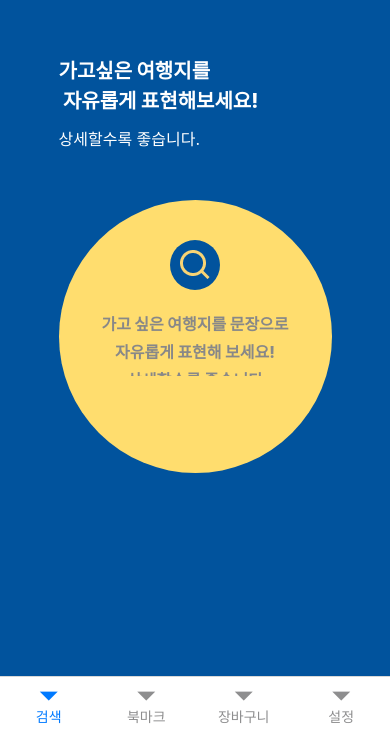
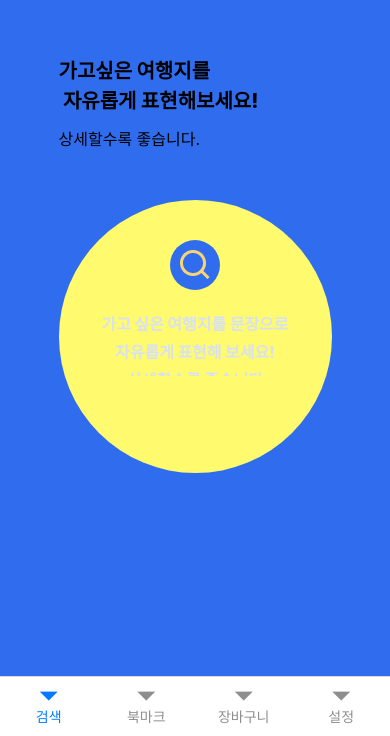
Before and after one commit to Forzzle/Ambby_FE, a React Native app: screen / in a window 390 px wide. Shown: the part 108-844 px from the top of the page. Built offline with nearby package versions, Linux system fonts and the light colour scheme; what react-native-sound would draw is missing.

Commit message:
feat: 설정 사항 asyncStorage 영구 저장

```diff
--- a/src/contexts/CartContext.js
+++ b/src/contexts/CartContext.js
@@ -1,25 +1,43 @@
-import React, {createContext, useContext, useState} from 'react';
+import React, {createContext, useContext, useState, useEffect} from 'react';
+import AsyncStorage from '@react-native-async-storage/async-storage';
 
 const CartContext = createContext();
 
 export const CartProvider = ({children}) => {
   const [places, setPlaces] = useState([]);
 
-  const addPlace = place => {
+  useEffect(() => {
+    const loadCart = async () => {
+      const storedPlaces = await AsyncStorage.getItem('places');
+      if (storedPlaces) {
+        setPlaces(JSON.parse(storedPlaces));
+      }
+    };
+
+    loadCart();
+  }, []);
+
+  const addPlace = async place => {
     setPlaces(prev => {
-      if (prev.some(p => p.id === place.id)) {
-        return prev;
-      }
-      return [...prev, place];
+      const updatedPlaces = prev.some(p => p.id === place.id)
+        ? prev
+        : [...prev, place];
+      AsyncStorage.setItem('places', JSON.stringify(updatedPlaces)); // Save updated places
+      return updatedPlaces;
     });
   };
 
-  const removePlace = id => {
-    setPlaces(prev => prev.filter(p => p.id !== id));
+  const removePlace = async id => {
+    setPlaces(prev => {
+      const updatedPlaces = prev.filter(p => p.id !== id);
+      AsyncStorage.setItem('places', JSON.stringify(updatedPlaces)); // Save updated places
+      return updatedPlaces;
+    });
   };
 
-  const clearCart = () => {
+  const clearCart = async () => {
     setPlaces([]);
+    await AsyncStorage.removeItem('places'); // Clear cart in AsyncStorage
   };
 
   return (
--- a/src/contexts/themeContext.js
+++ b/src/contexts/themeContext.js
@@ -1,4 +1,5 @@
-import React, {createContext, useContext, useState} from 'react';
+import React, {createContext, useContext, useState, useEffect} from 'react';
+import AsyncStorage from '@react-native-async-storage/async-storage';
 
 const ThemeContext = createContext();
 
@@ -6,13 +7,14 @@ const themes = {
   default: {
     mode: 'light',
     colors: {
-      background: '#F2EEE0',
-      primary: '#01539D',
-      text: '#ffffff',
-      secondary: '#FFDD6E',
-      accent: '#4077a7',
-      border: '#aaaaaa',
-      placeholder: '#888888',
+      background: '#F5F9FF',
+      primary: '#306DEE',
+      textPrimary: '#222222',
+      textOnPrimary: '#ffffff',
+      secondary: '#FFFA6E',
+      accent: '#C9DBFF',
+      disabled: '#B0B0B0',
+      placeholder: '#D7E1F5',
     },
   },
   yellowBlack: {
@@ -41,13 +43,26 @@ const themes = {
 
 export const ThemeProvider = ({children}) => {
   const [themeKey, setThemeKey] = useState('default');
-  const theme = themes[themeKey];
 
-  const setThemeByKey = key => {
+  useEffect(() => {
+    const loadTheme = async () => {
+      const storedTheme = await AsyncStorage.getItem('themeKey');
+      if (storedTheme) {
+        setThemeKey(storedTheme);
+      }
+    };
+
+    loadTheme();
+  }, []);
+
+  const setThemeByKey = async key => {
     if (themes[key]) {
       setThemeKey(key);
+      await AsyncStorage.setItem('themeKey', key); // Save the selected theme to AsyncStorage
     }
   };
+
+  const theme = themes[themeKey];
 
   return (
     <ThemeContext.Provider value={{theme, setThemeByKey, themeKey}}>
```
